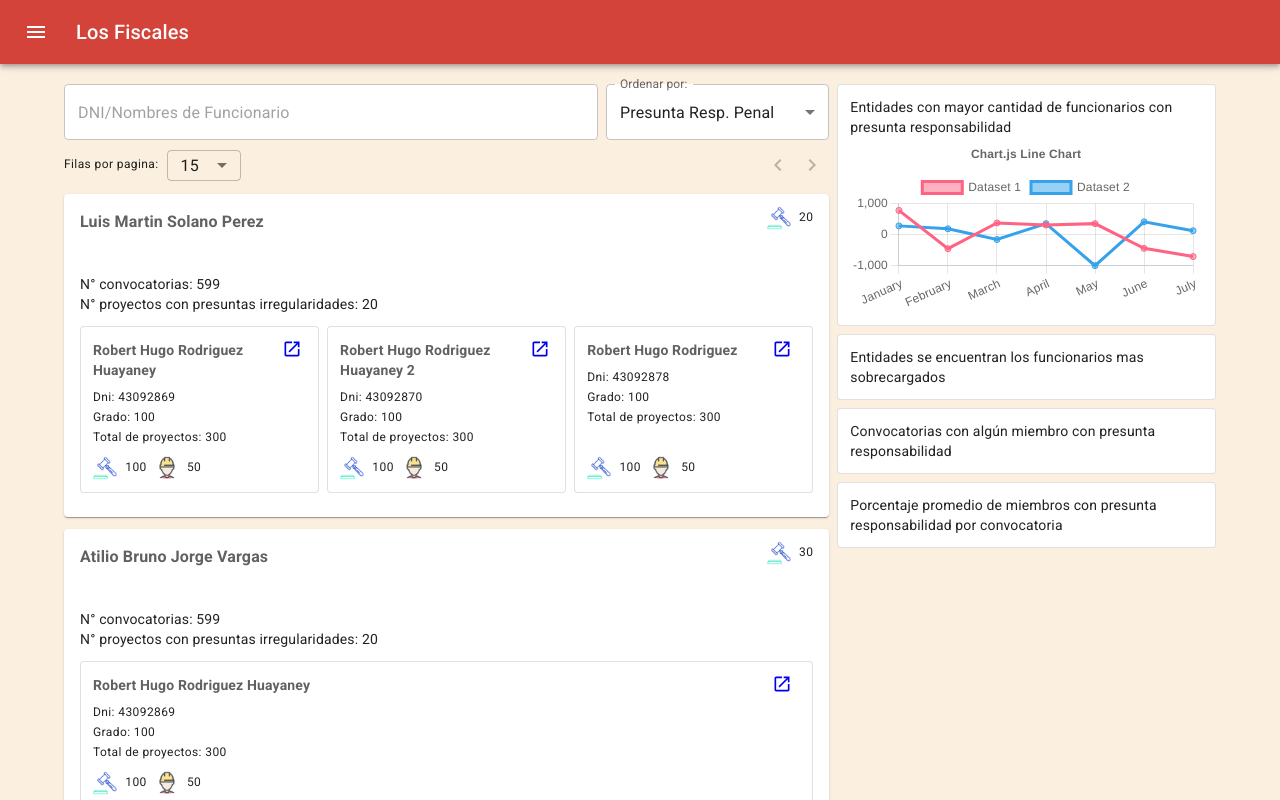
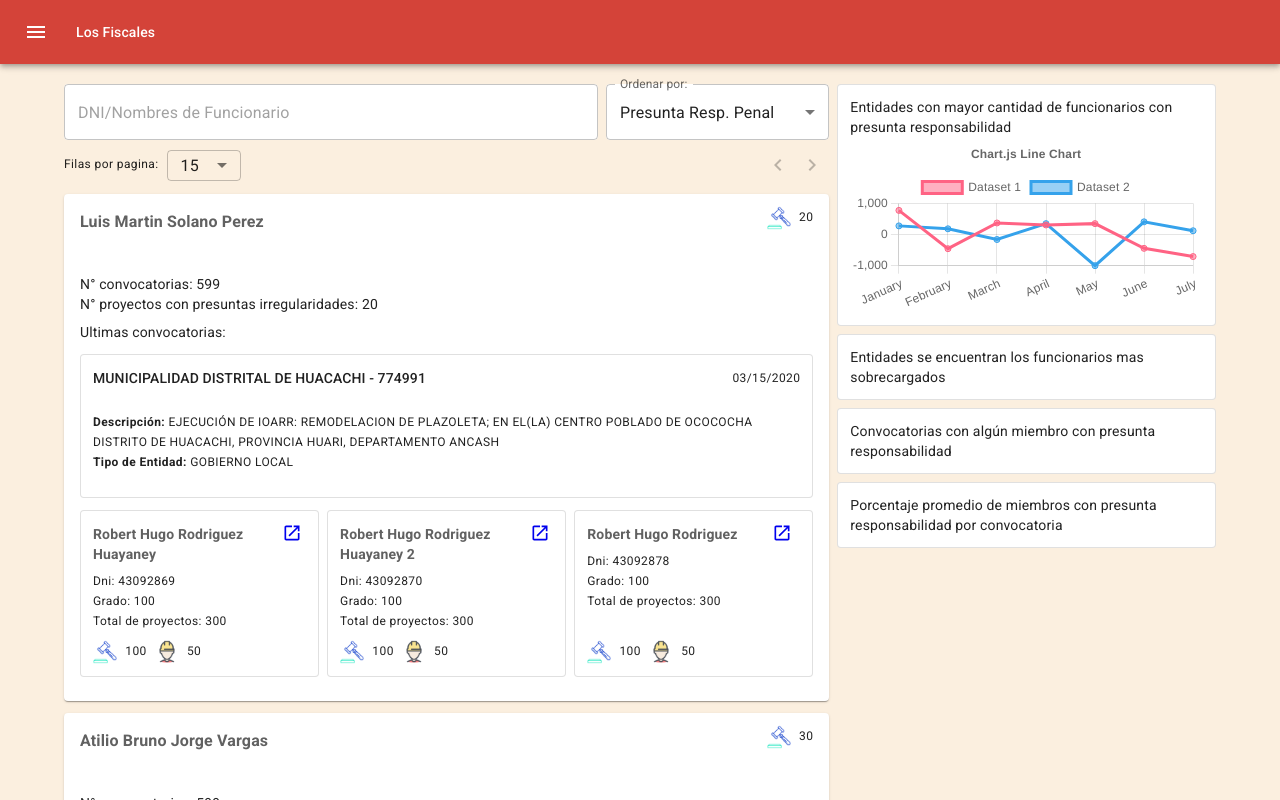
Before and after one commit to Louiso/los-fiscales-frontend, a React (Vite) app: page /research/miembros in a window 1280 px wide. Shown: the top 800 px of the page. Built offline with nearby package versions, Linux system fonts and the light colour scheme.

Commit message:
[update]

```diff
--- a/src/app/mock/data.ts
+++ b/src/app/mock/data.ts
@@ -1,4 +1,4 @@
-import { MiembroConvocatoria } from "types";
+import { MiembroConvocatoria, Convocatoria } from "types";
 /*
 CODIGOENTIDAD	ENTIDAD_RUC	ENTIDAD	TIPOENTIDAD	CODIGOCONVOCATORIA	DESCRIPCION_PROCESO	PROCESO	TIPO_COMPRA	OBJETOCONTRACTUAL	SECTOR	SISTEMA_CONTRATACION	TIPOPROCESOSELECCION	MONTOREFERENCIAL	N_ITEM	DESCRIPCION_ITEM	UNIDAD_MEDIDA	ESTADOITEM	PAQUETE	CODIGOITEM	ITEMCUBSO	DISTRITO_ITEM	PROVINCIA_ITEM	DEPARTAMENTO_ITEM	MONTO_REFERENCIAL_ITEM	MONEDA	FECHA_CONVOCATORIA	FECHAINTEGRACIONBASES	FECHAPRESENTACIONPROPUESTA
 000215	20212177351	MUNICIPALIDAD DISTRITAL DE HUACACHI	GOBIERNO LOCAL	774991	EJECUCIÓN DE IOARR: REMODELACION DE PLAZOLETA; EN EL(LA) CENTRO POBLADO DE OCOCOCHA  DISTRITO DE HUACACHI, PROVINCIA HUARI, DEPARTAMENTO ANCASH	AS-SM-13-2022-MDHCHI/CS-1	Por la Entidad	Obra	GOBIERNO LOCAL	Suma alzada	Adjudicación Simplificada	132481.33	1	EJECUCI¿N DE IOARR: REMODELACION DE PLAZOLETA; EN EL(LA) CENTRO POBLADO DE OCOCOCHA  DISTRITO DE HUACACHI, PROVINCIA HUARI, DEPARTAMENTO ANCASH	Unidad	Consentido	NO	00233086	REMODELACION DE PLAZAS Y PLAZUELAS	HUACACHI	HUARI	ANCASH	132481.33	Soles	15/03/2022	21/03/2022	24/03/2022
@@ -6,25 +6,175 @@ CODIGOENTIDAD	ENTIDAD_RUC	ENTIDAD	TIPOENTIDAD	CODIGOCONVOCATORIA	DESCRIPCION_PRO
 
 */
 
+const convocatorias: Convocatoria[] = [
+  {
+    _id: "1",
+    entidad: {
+      _id: "1",
+      codigo: "000215",
+      ruc: "20212177351",
+      nombre: "MUNICIPALIDAD DISTRITAL DE HUACACHI",
+      tipo: "GOBIERNO LOCAL"
+    },
+    miembros: [
+      {
+        _id: "1",
+        nombres: "LUIS MARTIN SOLANO PEREZ",
+        convocatoriaTotal: 599,
+        proyectoIrregularTotal: 20,
+        presuntasIrregularidades: [
+          {
+            etiqueta: "Penal",
+            total: 20,
+            valor: "penal"
+          }
+        ],
+        relacionesIrregulares: [
+          {
+            _id: "1",
+            dni: "43092869",
+            nombres: "ROBERT HUGO RODRIGUEZ HUAYANEY",
+            presuntasIrregularidades: [
+              {
+                etiqueta: "Penal",
+                total: 100,
+                valor: "penal"
+              },
+              {
+                etiqueta: "Civil",
+                total: 50,
+                valor: "civil"
+              }
+            ],
+            grado: 100,
+            proyectosTotal: 300
+          },
+          {
+            _id: "2",
+            dni: "43092870",
+            nombres: "ROBERT HUGO RODRIGUEZ HUAYANEY 2",
+            presuntasIrregularidades: [
+              {
+                etiqueta: "Penal",
+                total: 100,
+                valor: "penal"
+              },
+              {
+                etiqueta: "Civil",
+                total: 50,
+                valor: "civil"
+              }
+            ],
+            grado: 100,
+            proyectosTotal: 300
+          },
+          {
+            _id: "3",
+            dni: "43092878",
+            nombres: "ROBERT HUGO RODRIGUEZ",
+            presuntasIrregularidades: [
+              {
+                etiqueta: "Penal",
+                total: 100,
+                valor: "penal"
+              },
+              {
+                etiqueta: "Civil",
+                total: 50,
+                valor: "civil"
+              }
+            ],
+            grado: 100,
+            proyectosTotal: 300
+          }
+        ]
+      },
+      {
+        _id: "2",
+        nombres: "ATILIO BRUNO JORGE VARGAS",
+        convocatoriaTotal: 599,
+        proyectoIrregularTotal: 20,
+        presuntasIrregularidades: [
+          {
+            etiqueta: "Penal",
+            total: 30,
+            valor: "penal"
+          }
+        ],
+        relacionesIrregulares: [
+          {
+            _id: "1",
+            dni: "43092869",
+            nombres: "ROBERT HUGO RODRIGUEZ HUAYANEY",
+            presuntasIrregularidades: [
+              {
+                etiqueta: "Penal",
+                total: 100,
+                valor: "penal"
+              },
+              {
+                etiqueta: "Civil",
+                total: 50,
+                valor: "civil"
+              }
+            ],
+            grado: 100,
+            proyectosTotal: 300
+          }
+        ]
+      }
+    ],
+    codigo: "774991",
+    descripcionProceso:
+      "EJECUCIÓN DE IOARR: REMODELACION DE PLAZOLETA; EN EL(LA) CENTRO POBLADO DE OCOCOCHA  DISTRITO DE HUACACHI, PROVINCIA HUARI, DEPARTAMENTO ANCASH",
+    codigoProceso: "AS-SM-13-2022-MDHCHI/CS-1",
+    procesoSeleccionTipo: "Por la Entidad",
+    compraTipo: "Obra",
+    objectoContractual: "Suma alzada",
+    sector: "Adjudicación Simplificada",
+    sistemaContratacion: "Suma alzada",
+    referencialMonto: 132481.33,
+    item: {
+      _id: "1",
+      codigo: "00233086",
+      cubso: "REMODELACION DE PLAZAS Y PLAZUELAS",
+      distrito: "HUACACHI",
+      provincia: "HUARI",
+      descripcion:
+        "EJECUCI¿N DE IOARR: REMODELACION DE PLAZOLETA; EN EL(LA) CENTRO POBLADO DE OCOCOCHA  DISTRITO DE HUACACHI, PROVINCIA HUARI, DEPARTAMENTO ANCASH",
+      esPaquete: false,
+      estado: "CONSENTIDO",
+      medidaUnidad: "UNIDAD",
+      moneda: "PEN",
+      referencialMonto: 132481.33,
+      total: 1
+    },
+    convocatoriaFecha: new Date("2020-03-15"),
+    baseIntegracionFecha: new Date("2020-03-21"),
+    propuestaPresentacionFecha: new Date("2020-03-24")
+  }
+];
+
+
 const miembros: MiembroConvocatoria[] = [
   {
     _id: "1",
     nombres: "LUIS MARTIN SOLANO PEREZ",
     convocatoriaTotal: 599,
     proyectoIrregularTotal: 20,
-    presuntaIrregularidades: [
+    presuntasIrregularidades: [
       {
         etiqueta: "Penal",
         total: 20,
         valor: "penal"
       }
     ],
-    relacionIrregulares: [
+    relacionesIrregulares: [
       {
         _id: "1",
         dni: "43092869",
         nombres: "ROBERT HUGO RODRIGUEZ HUAYANEY",
-        presuntaIrregularidades: [
+        presuntasIrregularidades: [
           {
             etiqueta: "Penal",
             total: 100,
@@ -43,7 +193,7 @@ const miembros: MiembroConvocatoria[] = [
         _id: "2",
         dni: "43092870",
         nombres: "ROBERT HUGO RODRIGUEZ HUAYANEY 2",
-        presuntaIrregularidades: [
+        presuntasIrregularidades: [
           {
             etiqueta: "Penal",
             total: 100,
@@ -62,7 +212,7 @@ const miembros: MiembroConvocatoria[] = [
         _id: "3",
         dni: "43092878",
         nombres: "ROBERT HUGO RODRIGUEZ",
-        presuntaIrregularidades: [
+        presuntasIrregularidades: [
           {
             etiqueta: "Penal",
             total: 100,
@@ -77,26 +227,27 @@ const miembros: MiembroConvocatoria[] = [
         grado: 100,
         proyectosTotal: 300
       }
-    ]
+    ],
+    ultimasConvocatorias: convocatorias.slice(0, 1)
   },
   {
     _id: "2",
     nombres: "ATILIO BRUNO JORGE VARGAS",
     convocatoriaTotal: 599,
     proyectoIrregularTotal: 20,
-    presuntaIrregularidades: [
+    presuntasIrregularidades: [
       {
         etiqueta: "Penal",
         total: 30,
         valor: "penal"
       }
     ],
-    relacionIrregulares: [
+    relacionesIrregulares: [
       {
         _id: "1",
         dni: "43092869",
         nombres: "ROBERT HUGO RODRIGUEZ HUAYANEY",
-        presuntaIrregularidades: [
+        presuntasIrregularidades: [
           {
             etiqueta: "Penal",
             total: 100,
@@ -111,8 +262,9 @@ const miembros: MiembroConvocatoria[] = [
         grado: 100,
         proyectosTotal: 300
       }
-    ]
+    ],
+    ultimasConvocatorias: convocatorias.slice(1)
   }
 ];
 
-export { miembros };
+export { miembros, convocatorias };
--- /dev/null
+++ b/src/components/ConvocatoriaCard/index.tsx
@@ -0,0 +1,43 @@
+import { Card, CardContent, CardHeader, Typography } from '@mui/material'
+import { makeStyles } from '@mui/styles'
+import dayjs from 'dayjs'
+import React, { FC } from 'react'
+import { Convocatoria } from 'types'
+
+interface ConvocatoriaCardProps {
+  convocatoria: Convocatoria
+}
+
+const ConvocatoriaCard: FC<ConvocatoriaCardProps> = ({ convocatoria }) => {
+  const classes = useStyles()
+  return (
+    <Card variant='outlined'>
+      <CardHeader
+        sx={{p: 1.5}}
+        title={`${convocatoria.entidad.nombre} - ${convocatoria.codigo}`}
+        titleTypographyProps={{
+          variant: 'h6',
+        }}
+        classes={{
+          action: classes.action,
+        }}
+        action={
+          <Typography variant="caption">{dayjs(convocatoria.convocatoriaFecha).format('MM/DD/YYYY')}</Typography>
+        }
+      />
+      <CardContent sx={{p: 1.5}}>
+        <Typography variant="caption" component='div'><strong>Descripción:</strong> {convocatoria.descripcionProceso}</Typography>
+        <Typography variant="caption" component='div'><strong>Tipo de Entidad:</strong> {convocatoria.entidad.tipo}</Typography>
+      </CardContent>
+    </Card>
+  )
+}
+
+const useStyles = makeStyles(() => ({
+  action: {
+    marginRight: 0,
+    marginTop: -2
+  }
+}), { name: 'ConvocatoriaCard'})
+
+export default ConvocatoriaCard
--- a/src/components/IrregularCard/index.tsx
+++ b/src/components/IrregularCard/index.tsx
@@ -67,7 +67,7 @@ const IrregularCard: FC<IrregularCardProps> = ({ irregular }) => {
         </Typography>
       </div>
       <Box display="flex" sx={{ mt: 1 }}>
-        {irregular.presuntaIrregularidades.map((irregularidad) => (
+        {irregular.presuntasIrregularidades.map((irregularidad) => (
           <Box
             key={irregularidad.valor}
             display="flex"
--- a/src/components/MiembroConvocatoriaCard/index.tsx
+++ b/src/components/MiembroConvocatoriaCard/index.tsx
@@ -8,6 +8,7 @@ import {
 } from "utils/parsers";
 import MaybeTooltip from "components/MaybeTooltip";
 import IrregularCard from "components/IrregularCard";
+import ConvocatoriaCard from "components/ConvocatoriaCard";
 
 interface MiembroConvocatoriaCardProps {
   miembro: MiembroConvocatoria;
@@ -34,7 +35,7 @@ const MiembroConvocatoriaCard: FC<MiembroConvocatoriaCardProps> = ({
             </Typography>
           </MaybeTooltip>
         }
-        action={miembro.presuntaIrregularidades.map((irregularidad) => (
+        action={miembro.presuntasIrregularidades.map((irregularidad) => (
           <Box
             key={irregularidad.valor}
             display="flex"
@@ -70,6 +71,23 @@ const MiembroConvocatoriaCard: FC<MiembroConvocatoriaCardProps> = ({
         <Paper variant="outlined">
 
         </Paper> */}
+        {Boolean(miembro.ultimasConvocatorias && miembro.ultimasConvocatorias.length) && (
+          <>
+            <Typography variant="body2" component="div" sx={{ mt: 1 }}>Ultimas convocatorias:</Typography>
+            <Box
+              sx={{
+                display: "grid",
+                mt: 1.5,
+                gridTemplateColumns: "1fr",
+                gridGap: "8px"
+              }}
+            >
+              {miembro.ultimasConvocatorias!.map((convocatoria) => (
+                <ConvocatoriaCard key={convocatoria._id} convocatoria={convocatoria} />
+              ))}
+            </Box>
+          </>
+        )}
         <Box
           sx={{
             display: "grid",
@@ -78,7 +96,7 @@ const MiembroConvocatoriaCard: FC<MiembroConvocatoriaCardProps> = ({
             gridGap: "8px"
           }}
         >
-          {miembro.relacionIrregulares.map((irregular) => (
+          {miembro.relacionesIrregulares.map((irregular) => (
             <IrregularCard key={irregular._id} irregular={irregular} />
           ))}
         </Box>
--- a/src/components/MiembroConvocatoriaPanel/index.tsx
+++ b/src/components/MiembroConvocatoriaPanel/index.tsx
@@ -49,7 +49,7 @@ const MiembroConvocatoriaPanel: FC<MiembroConvocatoriaPanelProps> = ({
             </MaybeTooltip>
           </Box>
           <Box>
-            {miembro.presuntaIrregularidades.map((irregularidad) => (
+            {miembro.presuntasIrregularidades.map((irregularidad) => (
               <Box
                 key={irregularidad.valor}
                 display="flex"
@@ -90,7 +90,7 @@ const MiembroConvocatoriaPanel: FC<MiembroConvocatoriaPanelProps> = ({
             gridGap: "8px"
           }}
         >
-          {miembro.relacionIrregulares.map((irregular) => (
+          {miembro.relacionesIrregulares.map((irregular) => (
             <IrregularCard key={irregular._id} irregular={irregular} />
           ))}
         </Box>
--- a/src/config/theme.ts
+++ b/src/config/theme.ts
@@ -59,6 +59,11 @@ const theme = createTheme({
     secondary: {
       main: secondary[500]
     }
+  },
+  typography: {
+    h6: {
+      fontSize: 14,
+    }
   }
 });
 
```
Also changed, not shown: src/pages/research/convocatorias/data.ts (+9 -9 lines), src/types/index.ts (+5 -4 lines), .eslintrc.js.
